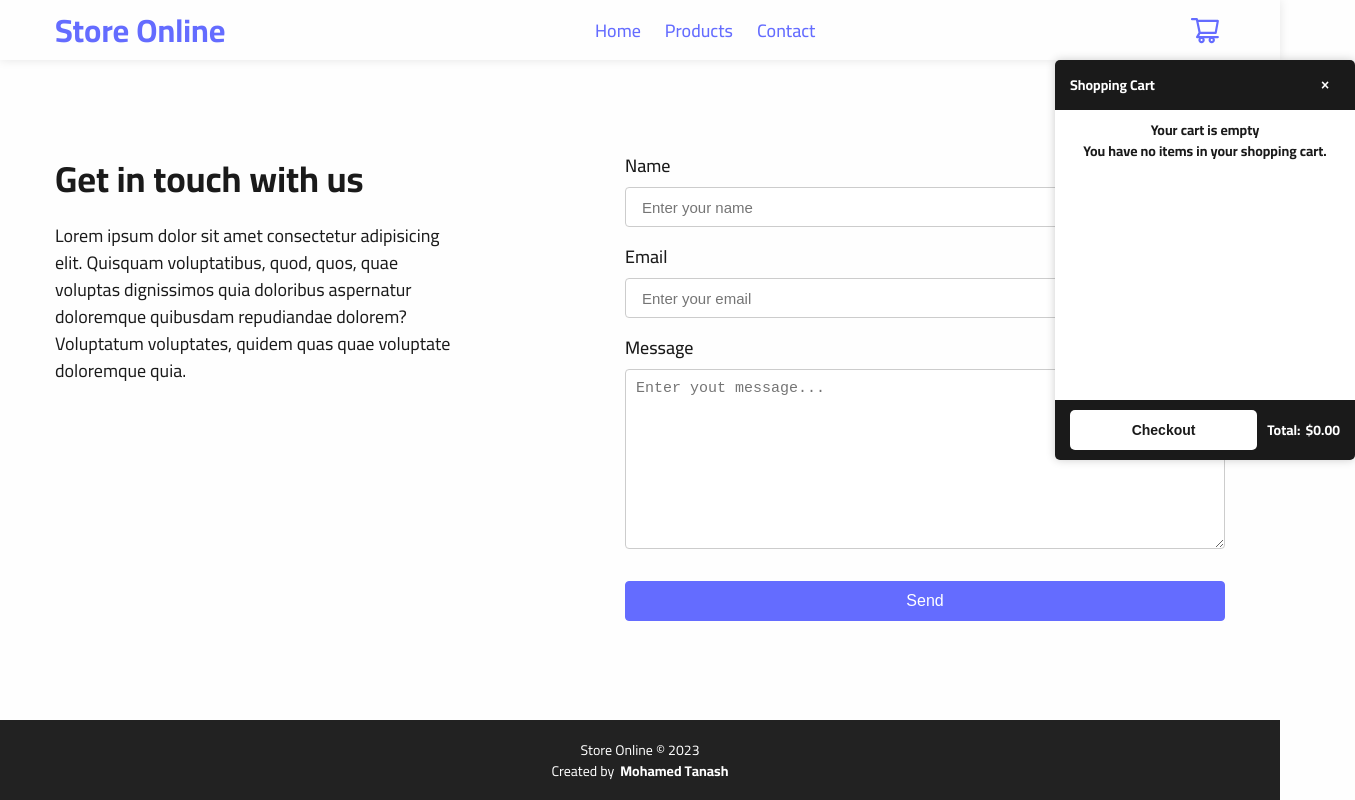
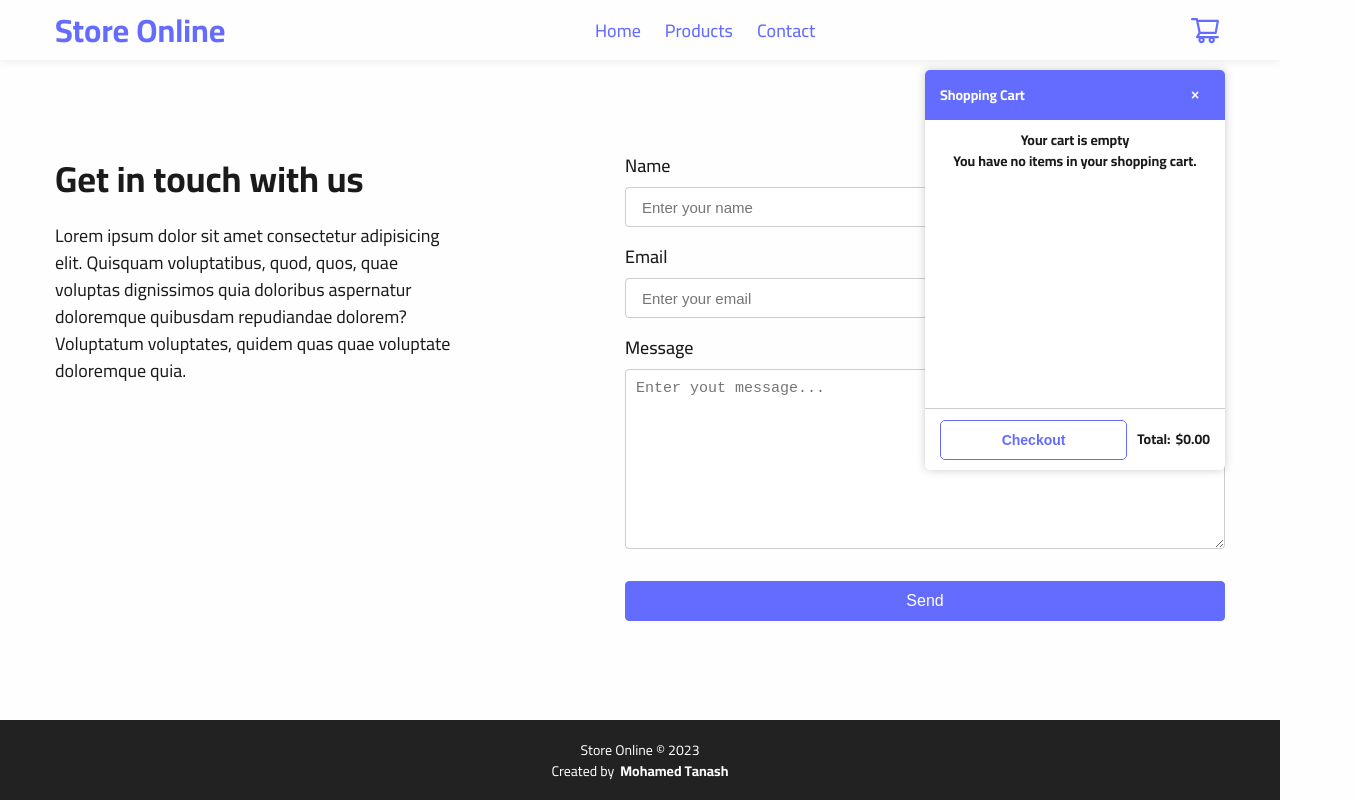
Before and after one commit to Mtanash/storeus-task, a React (Vite) app: page /contact in a window 1280 px wide. Both pictures are taken after a click on the button 1205 px from the left and 30 px from the top of the page. Shown: the whole page, 1355 px wide, since content can reach past the window. Built offline with nearby package versions, Linux system fonts and the light colour scheme.

Commit message:
fix cart

```diff
--- a/src/components/CartIconButton.jsx
+++ b/src/components/CartIconButton.jsx
@@ -25,7 +25,7 @@ const CartIconButton = () => {
   const cartIsEmpty = items.length === 0;
 
   const handleCartButtonClick = () => {
-    toggleCartDropdown(!cartDropdownIsOpen);
+    toggleCartDropdown((prevState) => !prevState);
   };
 
   useEffect(() => {
@@ -45,6 +45,11 @@ const CartIconButton = () => {
     };
   }, []);
 
+  const handleCheckoutClick = () => {
+    toggleCartDropdown(false);
+    alert("Checkout");
+  };
+
   return (
     <div className={styles.cartIconButtonContainer}>
       <button className={styles.cartButton} onClick={handleCartButtonClick}>
@@ -58,10 +63,10 @@ const CartIconButton = () => {
         {cartDropdownIsOpen && (
           <motion.div
             key="cart-dropdown"
-            initial={{ opacity: 0, y: -10 }}
+            initial={{ opacity: 0, y: -600 }}
             animate={{ opacity: 1, y: 0 }}
-            exit={{ opacity: 0, y: -10 }}
-            transition={{ duration: 0.1 }}
+            exit={{ opacity: 0, y: -600 }}
+            transition={{ duration: 0.2, ease: "easeInOut" }}
             className={styles.cartDropdown}
             ref={cartDropDownRef}
           >
@@ -127,7 +132,10 @@ const CartIconButton = () => {
             </div>
 
             <div className={styles.cartDropdownFooter}>
-              <button className={styles.cartDropdownCheckoutButton}>
+              <button
+                className={styles.cartDropdownCheckoutButton}
+                onClick={handleCheckoutClick}
+              >
                 Checkout
               </button>
 
--- a/src/components/CartIconButton.module.css
+++ b/src/components/CartIconButton.module.css
@@ -4,6 +4,7 @@
   justify-content: center;
   width: 40px;
   height: 40px;
+  position: relative;
 }
 
 .cartButton {
@@ -51,13 +52,14 @@
 .cartDropdown {
   position: absolute;
   top: 60px;
+  right: 0;
   width: 300px;
   height: 400px;
   background-color: #fff;
   border-radius: 5px;
   box-shadow: 0 0 10px rgba(0, 0, 0, 0.2);
   overflow-y: auto;
-  z-index: 100;
+  z-index: 3;
   transition: var(--main-transition);
 }
 
@@ -66,10 +68,11 @@
   align-items: center;
   justify-content: space-between;
   padding: 10px 15px;
-  background-color: var(--main-text-color);
+  background-color: var(--main-btn-clr);
   color: #fff;
   font-size: 14px;
   font-weight: 700;
+  height: 50px;
 }
 
 .cartDropdownTitle {
@@ -95,7 +98,7 @@
 
 .cartDropdownBody {
   padding: 10px 15px;
-  min-height: calc(100% - 110px);
+  min-height: calc(100% - 112px);
   overflow-y: auto;
 }
 
@@ -110,15 +113,15 @@
 }
 
 .cartDropdownFooter {
+  border-top: 1px solid #ccc;
   display: flex;
   align-items: center;
   justify-content: space-between;
   gap: 10px;
   padding: 10px 15px;
-  background-color: var(--main-text-color);
   font-size: 14px;
   font-weight: 700;
-  color: #fff;
+  height: 62px;
 }
 
 .cartDropdownCheckoutButton {
@@ -130,12 +133,17 @@
   background-color: #fff;
   font-size: 14px;
   font-weight: 700;
-  border: none;
+  border: 1px solid var(--main-btn-clr);
+  color: var(--main-btn-clr);
   outline: none;
   cursor: pointer;
   transition: var(--main-transition);
-  color: var(--main-text-color);
   border-radius: 5px;
+
+  &:hover {
+    background-color: var(--main-btn-clr);
+    color: #fff;
+  }
 }
 
 .cartDropdownTotal {
--- a/src/components/UI/Container.jsx
+++ b/src/components/UI/Container.jsx
@@ -1,12 +1,17 @@
 import PropTypes from "prop-types";
 import styles from "./Container.module.css";
 
-const Container = ({ children }) => {
-  return <div className={styles.container}>{children}</div>;
+const Container = ({ children, style }) => {
+  return (
+    <div className={styles.container} style={style}>
+      {children}
+    </div>
+  );
 };
 
 export default Container;
 
 Container.propTypes = {
   children: PropTypes.node.isRequired,
+  style: PropTypes.object,
 };
--- a/src/layouts/Header.jsx
+++ b/src/layouts/Header.jsx
@@ -35,7 +35,11 @@ const Header = () => {
 
   return (
     <header className={styles.header}>
-      <Container>
+      <Container
+        style={{
+          overflowX: "unset",
+        }}
+      >
         <div className={styles.headerContent}>
           <h1 className={styles.logo} onClick={handleLogoClick}>
             Store Online
```
